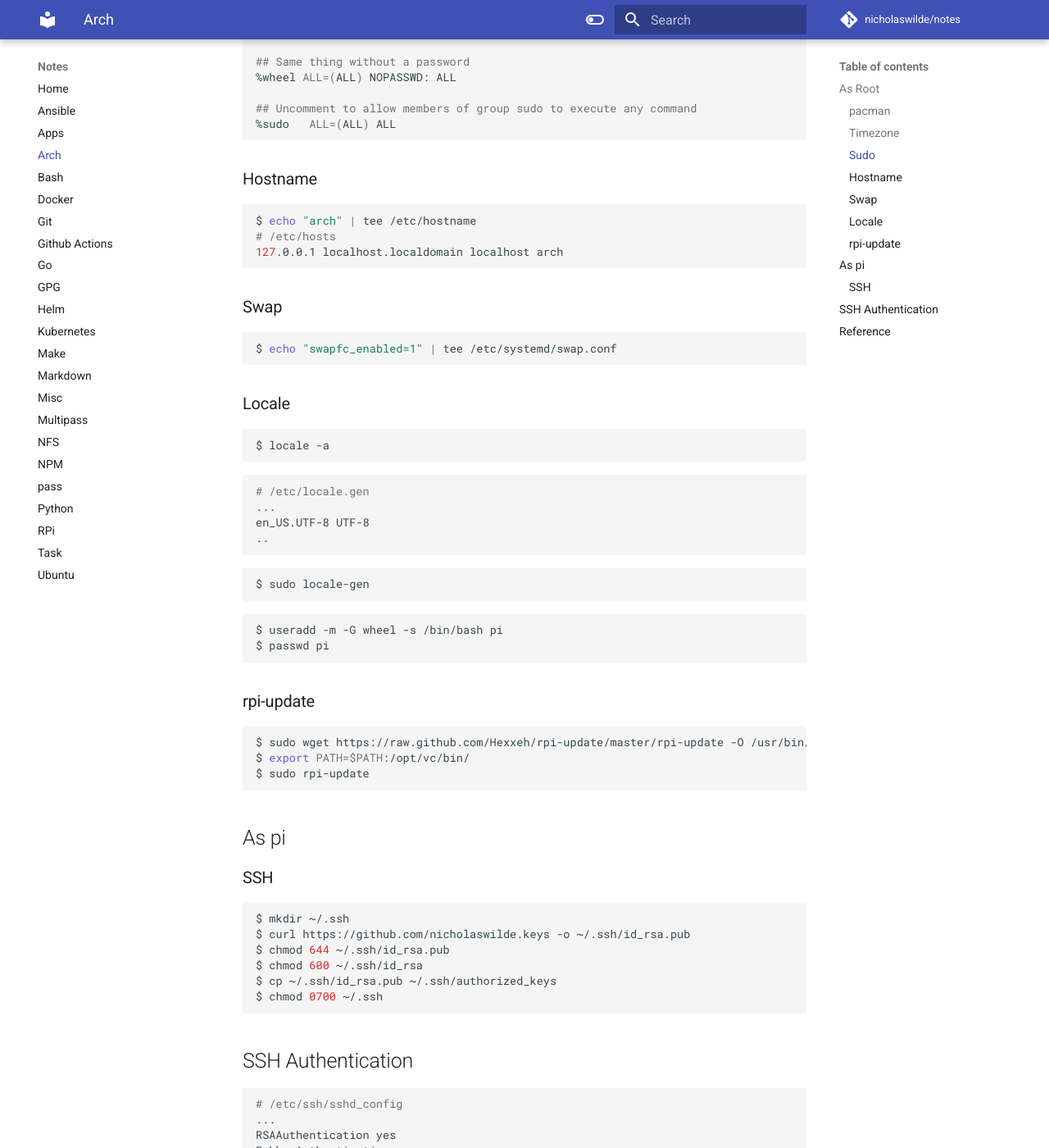
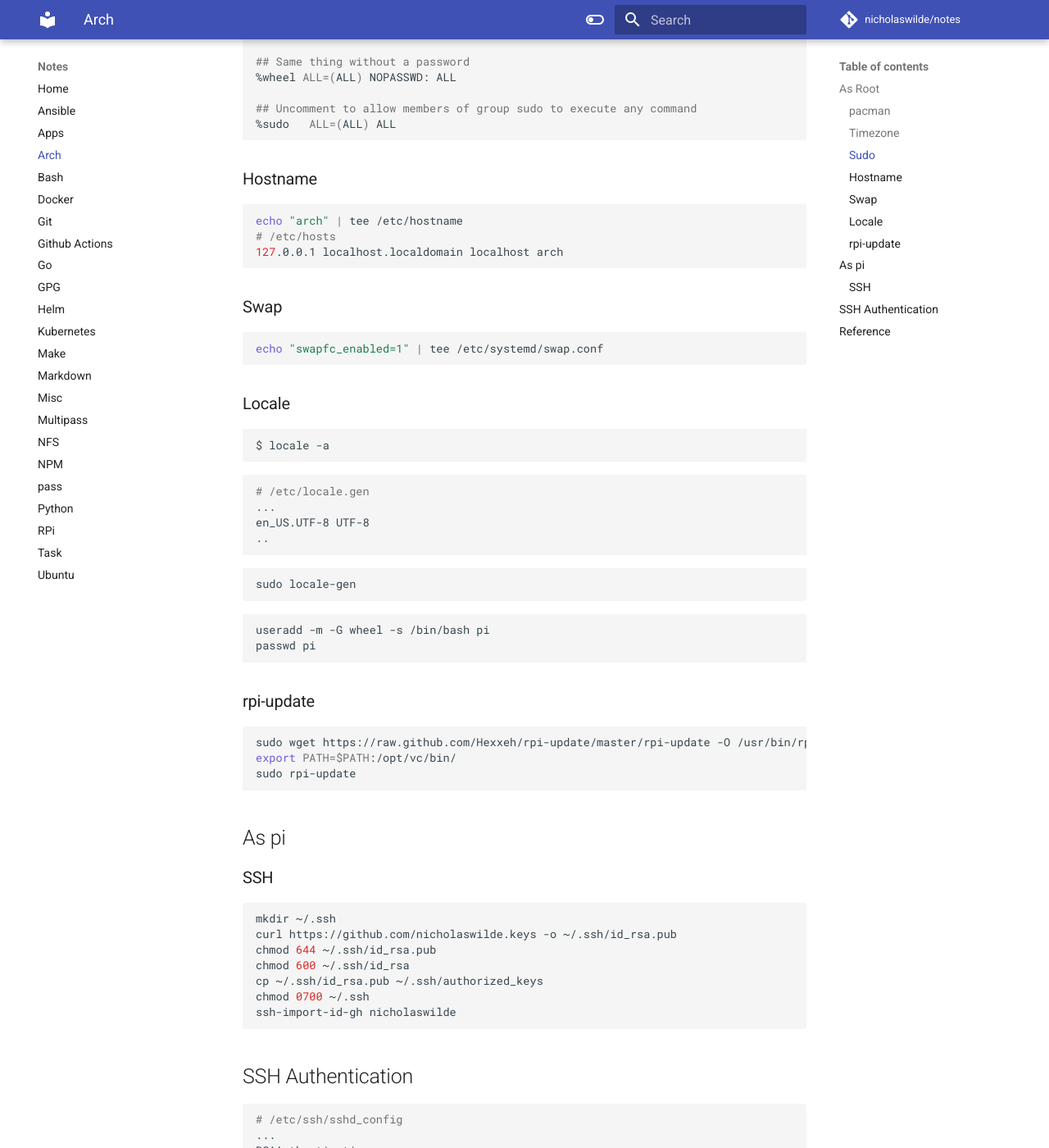
Before and after one commit to nicholaswilde/notes, an MkDocs documentation site: the page built from docs/arch.md, in a window 1280 px wide and 1400 px high, scrolled down 705 px. Shown: the whole window at 82% size. Built offline with MkDocs 1.6.1 and Material for MkDocs 9.7.7, drawn with Linux system fonts in a browser that asks for light colours; comment, search, counter and statistics services are not loaded; some of the changed text lies outside the part shown.

Commit message:
Update arch.md

````diff
--- a/docs/arch.md
+++ b/docs/arch.md
@@ -5,20 +5,20 @@
 ### pacman
 
 ```shell
-$ su
-$ pacman-key --init && ls -R / && ls -R / && ls -R /
-$ pacman-key --populate archlinuxarm
+su
+pacman-key --init && ls -R / && ls -R / && ls -R /
+pacman-key --populate archlinuxarm
 
-$ pacman -Su
-$ pacman -Syu
-$ pacman -S --needed archlinux-keyring sudo util-linux systemd-swap ntp raspberrypi-firmware base-devel nfs-utils wget python git go go-tools python-pip rpcbind docker screen github-cli lastpass-cli python-pygments ca-certificates ansible pkgfile
+pacman -Su
+pacman -Syu
+pacman -S --needed archlinux-keyring sudo util-linux systemd-swap ntp raspberrypi-firmware base-devel nfs-utils wget python git go go-tools python-pip rpcbind docker screen github-cli lastpass-cli python-pygments ca-certificates ansible pkgfile
 ```
 
 ### Timezone
 
 ```shell
-$ rm /etc/localtime
-$ ln -s /usr/share/zoneinfo/America/Los_Angeles /etc/localtime
+rm /etc/localtime
+ln -s /usr/share/zoneinfo/America/Los_Angeles /etc/localtime
 ```
 
 ### Sudo
@@ -39,14 +39,14 @@ root ALL=(ALL) ALL
 
 ### Hostname
 ```shell
-$ echo "arch" | tee /etc/hostname
+echo "arch" | tee /etc/hostname
 # /etc/hosts
 127.0.0.1 localhost.localdomain localhost arch
 ```
 
 ### Swap
 ```shell
-$ echo "swapfc_enabled=1" | tee /etc/systemd/swap.conf
+echo "swapfc_enabled=1" | tee /etc/systemd/swap.conf
 ```
 
 ### Locale
@@ -60,19 +60,19 @@ en_US.UTF-8 UTF-8
 ..
 ```
 ```shell
-$ sudo locale-gen
+sudo locale-gen
 ```
 
 ```shell
-$ useradd -m -G wheel -s /bin/bash pi
-$ passwd pi
+useradd -m -G wheel -s /bin/bash pi
+passwd pi
 ```
 
 ### rpi-update
 ```shell
-$ sudo wget https://raw.github.com/Hexxeh/rpi-update/master/rpi-update -O /usr/bin/rpi-update && sudo chmod +x /usr/bin/rpi-update
-$ export PATH=$PATH:/opt/vc/bin/
-$ sudo rpi-update
+sudo wget https://raw.github.com/Hexxeh/rpi-update/master/rpi-update -O /usr/bin/rpi-update && sudo chmod +x /usr/bin/rpi-update
+export PATH=$PATH:/opt/vc/bin/
+sudo rpi-update
 ```
 
 ## As pi
@@ -80,12 +80,13 @@ $ sudo rpi-update
 ### SSH
 
 ```shell
-$ mkdir ~/.ssh
-$ curl https://github.com/nicholaswilde.keys -o ~/.ssh/id_rsa.pub
-$ chmod 644 ~/.ssh/id_rsa.pub
-$ chmod 600 ~/.ssh/id_rsa
-$ cp ~/.ssh/id_rsa.pub ~/.ssh/authorized_keys
-$ chmod 0700 ~/.ssh
+mkdir ~/.ssh
+curl https://github.com/nicholaswilde.keys -o ~/.ssh/id_rsa.pub
+chmod 644 ~/.ssh/id_rsa.pub
+chmod 600 ~/.ssh/id_rsa
+cp ~/.ssh/id_rsa.pub ~/.ssh/authorized_keys
+chmod 0700 ~/.ssh
+ssh-import-id-gh nicholaswilde
 ```
 
 ## SSH Authentication
````
